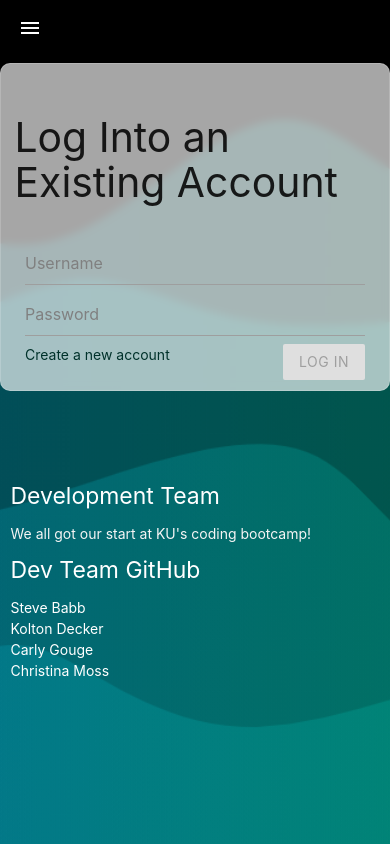
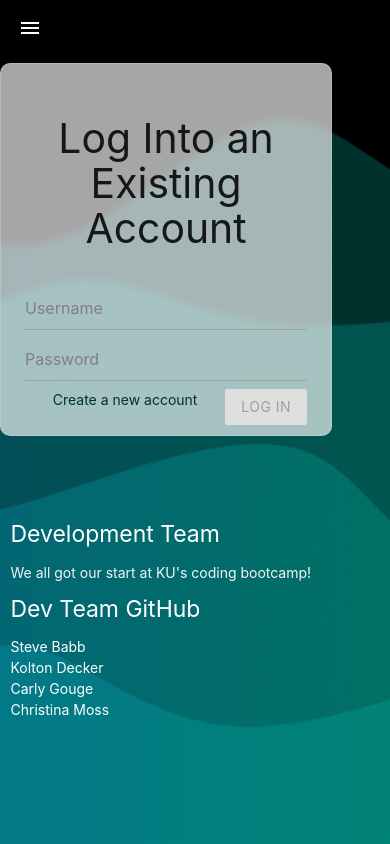
Before and after one commit to verusbabb/TRVLR, a React (Create React App) app in the folder client/: page /login in a window 390 px wide. Built offline with nearby package versions, Linux system fonts and the light colour scheme.

Commit message:
added media queries for table layout

```diff
--- a/client/src/components/Card/index.js
+++ b/client/src/components/Card/index.js
@@ -5,7 +5,7 @@ function Card(props) {
     return (
         <>
             <Container>
-                <div className="card row no-shadows">
+                <div className="card row no-shadows center-align">
                     <div className="card-content">
                         {props.children}
                     </div>
--- a/client/src/components/Card/style.css
+++ b/client/src/components/Card/style.css
@@ -1,3 +1,14 @@
 a {
     color: #00322B
 }
+
+
+
+@media screen
+  and (min-device-width: 320px)
+  and (max-device-width: 992px) {
+.card {
+    max-width: 90%;
+    margin: 2% auto;
+}
+  }
--- a/client/src/components/Table/style.css
+++ b/client/src/components/Table/style.css
@@ -1,3 +1,8 @@
-.container {
-    width: 100%;
-}
+
+
+@media screen
+  and (min-device-width: 320px)
+  and (max-device-width: 992px) {
+    .container {
+        width: 100%;
+    }}
```
